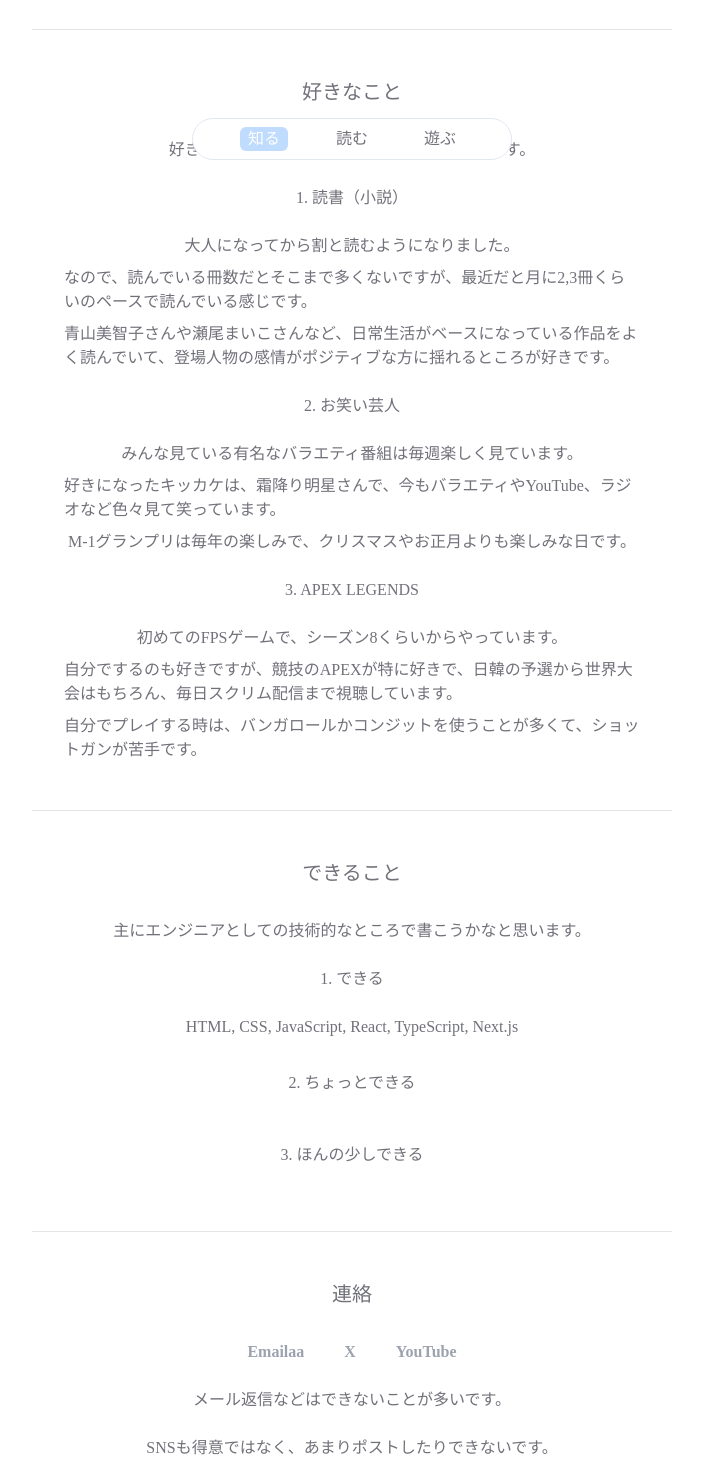
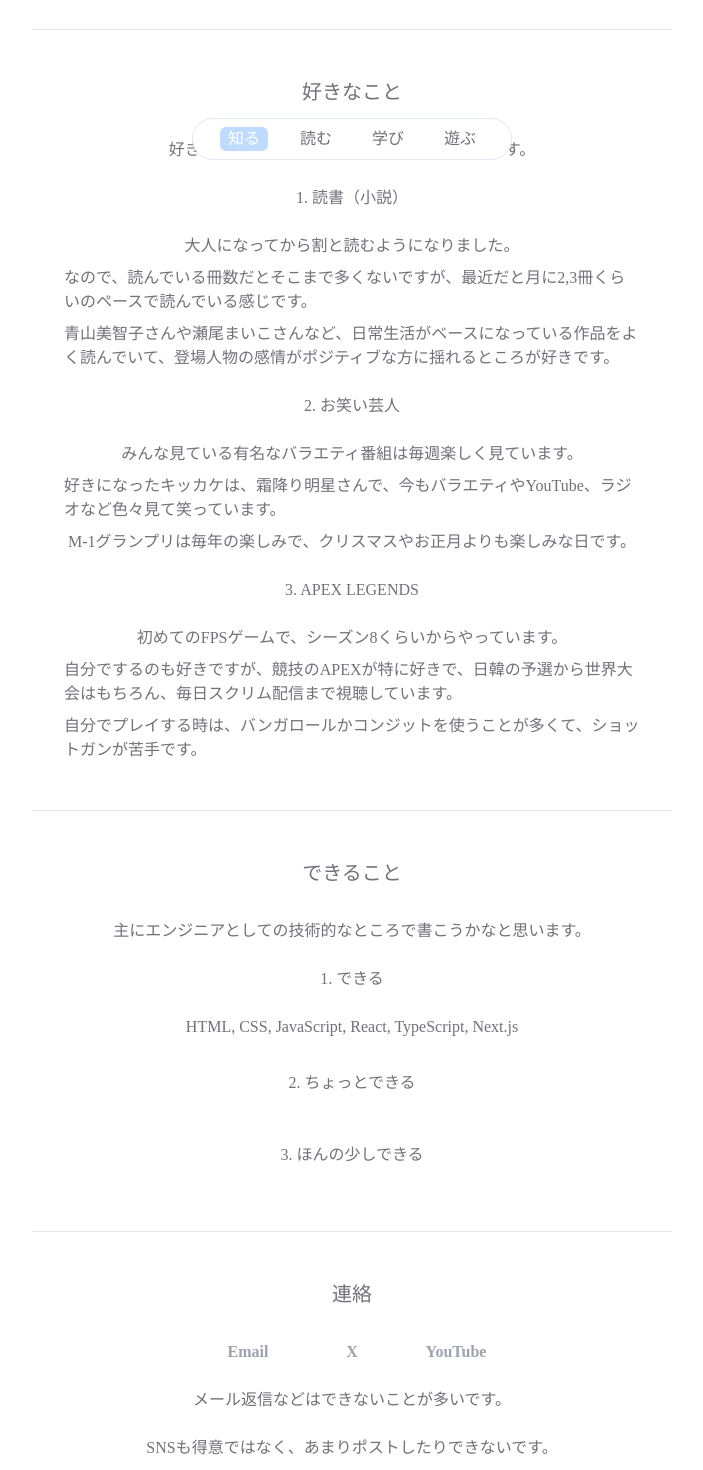
Before and after one commit to noko-nokono/my-blog, a Next.js app: page /about in a window 1280 px wide. Shown: the part 560-2030 px from the top of the page, without its empty margins (288-991 px from the left). Built offline with nearby package versions, Linux system fonts and the light colour scheme; a web font is replaced by a local one.

Commit message:
feat: セクションの遷移先追加

```diff
--- a/src/app/about/page.tsx
+++ b/src/app/about/page.tsx
@@ -1,4 +1,5 @@
 import Image from 'next/image';
+import { Section } from '@/components/Section';
 import { Divider } from '@/components/Divider';
 
 const About = () => {
@@ -19,14 +20,11 @@ const About = () => {
           <p className='font-bold'>Frontend Developer / Game Creater / Pixel Art Creator</p>
         </div>
         <Divider />
-        <section>
-          <h2 className="text-center text-xl">自己紹介</h2>
-          <p className="mt-8">つちのこという名前で活動している者です。</p>
-        </section>
+        <Section title='自己紹介'>
+          <p>つちのこという名前で活動している者です。</p>
+        </Section>
         <Divider />
-        <section>
-          <h2 className="text-center text-xl">好きなこと</h2>
-          <div className='flex flex-col gap-2 items-center mt-8 px-8'>
+        <Section title='好きなこと'>
           <p>好きなことは広く浅く、たくさんあると思います。</p>
           <p className='text-center my-4'>1. 読書（小説）</p>
           <p>大人になってから割と読むようになりました。</p>
@@ -40,12 +38,9 @@ const About = () => {
           <p>初めてのFPSゲームで、シーズン8くらいからやっています。</p>
           <p>自分でするのも好きですが、競技のAPEXが特に好きで、日韓の予選から世界大会はもちろん、毎日スクリム配信まで視聴しています。</p>
           <p>自分でプレイする時は、バンガロールかコンジットを使うことが多くて、ショットガンが苦手です。</p>
-          </div>
-        </section>
+        </Section>
         <Divider />
-        <section>
-          <h2 className="text-center text-xl">できること</h2>
-          <div className='flex flex-col gap-2 items-center mt-8 px-8'>
+        <Section title='できること'>
           <p>主にエンジニアとしての技術的なところで書こうかなと思います。</p>
           <p className='text-center my-4'>1. できる</p>
           <p>HTML, CSS, JavaScript, React, TypeScript, Next.js</p>
@@ -53,21 +48,17 @@ const About = () => {
           <p className='text-center my-4'>2. ちょっとできる</p>
           <p></p>
           <p className='text-center my-4'>3. ほんの少しできる</p>
-          </div>
-        </section>
+        </Section>
         <Divider />
-        <section>
-          <h2 className="text-center text-xl">連絡</h2>
-          <div className='flex flex-col gap-2 items-center mt-8 px-8'>
+        <Section title='連絡'>
           <div className='flex gap-10 justify-center text-gray-400 font-bold'>
-              <a href="mailto:tutinoko.nokonoko619@gmail.com">Emailaa</a>
-              <a href="https://x.com/noko_noko619">X</a>
-              <a href="">YouTube</a>
+            <a className='w-16 text-center' href="mailto:tutinoko.nokonoko619@gmail.com">Email</a>
+            <a className='w-16 text-center' href="https://x.com/noko_noko619">X</a>
+            <a className='w-16 text-center' href="">YouTube</a>
           </div>
           <p className='my-4'>メール返信などはできないことが多いです。</p>
           <p>SNSも得意ではなく、あまりポストしたりできないです。</p>
-          </div>
-        </section>
+        </Section>
       </div>
     </main>
   );
--- a/src/app/read/page.tsx
+++ b/src/app/read/page.tsx
@@ -15,7 +15,7 @@ const Read = () => {
   return (
     <main>
       <div className="w-full max-w-4xl mx-auto flex flex-col justify-center items-center">
-        <h2 className="text-3xl">記事</h2>
+        <h2 className="text-3xl">書いたもの</h2>
         <div className="flex flex-wrap justify-center gap-4 mt-8">
           {MOCK_DATA.map((data) => (
             <Card
--- a/src/components/GlobalNavigation/index.tsx
+++ b/src/components/GlobalNavigation/index.tsx
@@ -6,38 +6,27 @@ import { usePathname } from 'next/navigation'
 export const GlobalNavigation = () => {
   const pathname = usePathname();
 
-  const isAbout = pathname === "/about";
-  const isRead = pathname === "/read";
-  const isGame = pathname === "/game";
+  const list = [
+    { title: "知る", link: "/about", isSelected: pathname === "/about" },
+    { title: "読む", link: "/read", isSelected: pathname === "/read" },
+    { title: "学び", link: "/learn", isSelected: pathname === "/learn" },
+    { title: "遊ぶ", link: "/game", isSelected: pathname === "/game" },
+  ];
   const selectedStyle = "text-white bg-blue-200";
 
   return (
     <nav>
-      <ul className="fixed left-2/4 bottom-20 -translate-x-1/2 w-80 flex justify-center items-center gap-10 px-4 py-2 bg-white border border-solid border-slate-200 rounded-full">
-        <li className={`${isAbout && selectedStyle} ease-in duration-200 hover:text-white hover:bg-blue-200 rounded-md`}>
-          <Link
-            href="/about"
-            className="px-2"
-          >
-            知る
-          </Link>
-        </li>
-        <li className={`${isRead && selectedStyle} ease-in duration-200 hover:text-white hover:bg-blue-200 rounded-md`}>
-          <Link
-            href="/read"
-            className="px-2"
-          >
-            読む
-          </Link>
-        </li>
-        <li className={`${isGame && selectedStyle} ease-in duration-200 hover:text-white hover:bg-blue-200 rounded-md`}>
-          <Link
-            href="/game"
-            className="px-2"
-          >
-            遊ぶ
-          </Link>
-        </li>
+      <ul className="fixed left-2/4 bottom-20 -translate-x-1/2 w-80 flex justify-center items-center gap-6 px-4 py-2 bg-white border border-solid border-slate-200 rounded-full">
+        {list.map((item) => (
+          <li className={`${item.isSelected && selectedStyle} ease-in duration-200 hover:text-white hover:bg-blue-200 rounded-md`}>
+            <Link
+              href={item.link}
+              className="px-2"
+            >
+              {item.title}
+            </Link>
+          </li>
+        ))}
       </ul>
     </nav>
   )
```
Lines whose indentation alone changed are shown as unchanged.
